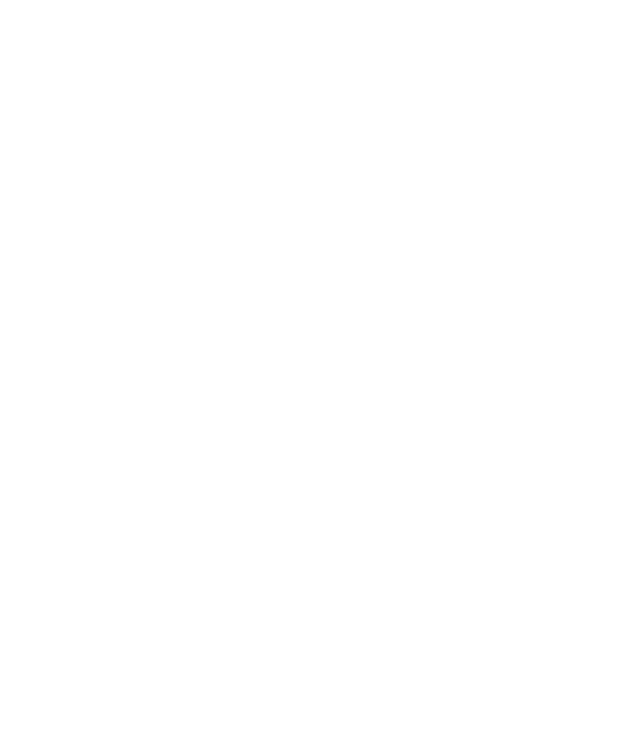
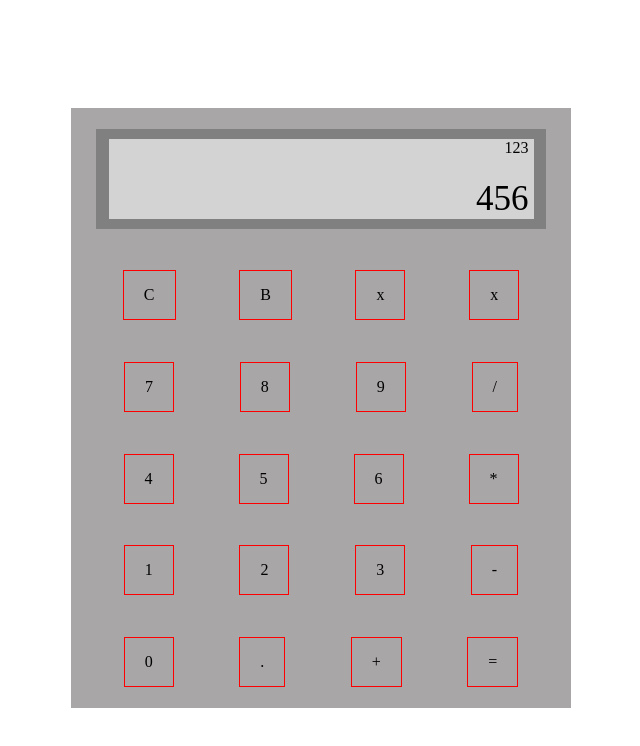
Before and after one commit to MaxPowerfulness/Calculator, a plain HTML site: page index.html in a window 1280 px wide. Shown: the whole page, without its empty margins (319-959 px from the left). Drawn offline with Linux system fonts and the light colour scheme.

Commit message:
Make calculator skeleton.

```diff
--- a/index.html
+++ b/index.html
@@ -5,14 +5,51 @@
     <meta http-equiv="X-UA-Compatible" content="IE=edge">
     <meta name="viewport" content="width=device-width, initial-scale=1.0">
     <title>Calculator</title>
-    <link rel="stylesheet" href="./style.css">
+    <link rel="stylesheet" href="style.css">
 </head>
 <body>
+    <div id="calculator">
+        <div id="displayBack">
+            <div id="display">
+                <p class="upper">123</p>
+                <p class="lower">456</p>
+            </div>
+        </div>
+        <ul>
+            <li>C</li>
+            <li>B</li>
+            <li>x</li>
+            <li>x</li>
+        </ul>
+        <ul>
+            <li>7</li>
+            <li>8</li>
+            <li>9</li>
+            <li>/</li>
+        </ul>
+        <ul>
+            <li>4</li>
+            <li>5</li>
+            <li>6</li>
+            <li>*</li>
+        </ul>
+        <ul>
+            <li>1</li>
+            <li>2</li>
+            <li>3</li>
+            <li>-</li>
+        </ul>
+        <ul>
+            <li>0</li>
+            <li>.</li>
+            <li>+</li>
+            <li>=</li>
+        </ul>
+    </div>
 
 
 
 
-
-    <script src="./script.js"></script>
+    <script src="script.js"></script>
 </body>
 </html>
--- a/style.css
+++ b/style.css
@@ -0,0 +1,63 @@
+body {
+    height: 100vh;
+    display: flex;
+    justify-content: center;
+    align-items: center;
+}
+
+
+#calculator {
+    display: flex;
+    flex-direction: column;
+    align-items: center;
+    justify-content: space-around;
+    background: rgb(168, 166, 166);
+    height: 600px;
+    width: 500px;
+}
+
+#displayBack {
+    display: flex;
+    justify-content: center;
+    align-items: center;
+    background: grey;
+    height: 100px;
+    width: 450px;
+}
+
+#display {
+    display: flex;
+    flex-direction: column;
+    align-items: flex-end;
+    justify-content: space-between;
+    background: lightgrey;
+    height: 80px;
+    width: 425px;
+}
+
+.upper,
+.lower {
+    margin: 0px 5px;
+}
+
+.lower {
+    font-size: 35px;
+}
+
+ul {
+    display: flex;
+    list-style: none;
+    justify-content: space-around;
+    margin: 0px;
+    padding: 0px;
+    width: 90%;
+    gap: 10px;
+
+}
+
+ul li {
+    border: 1px solid red;
+    text-align: center;
+    padding: 15px 20px;
+
+}
```
